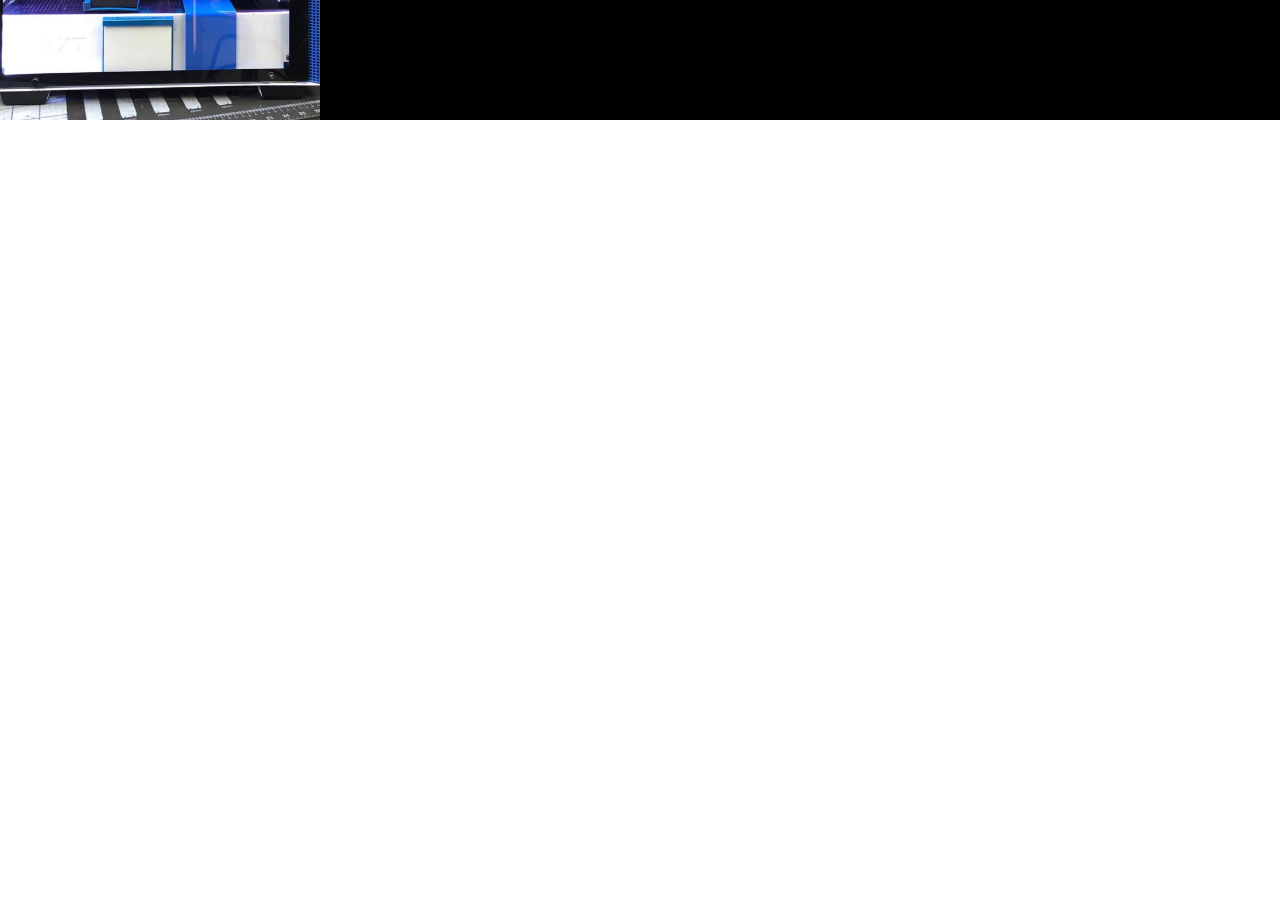
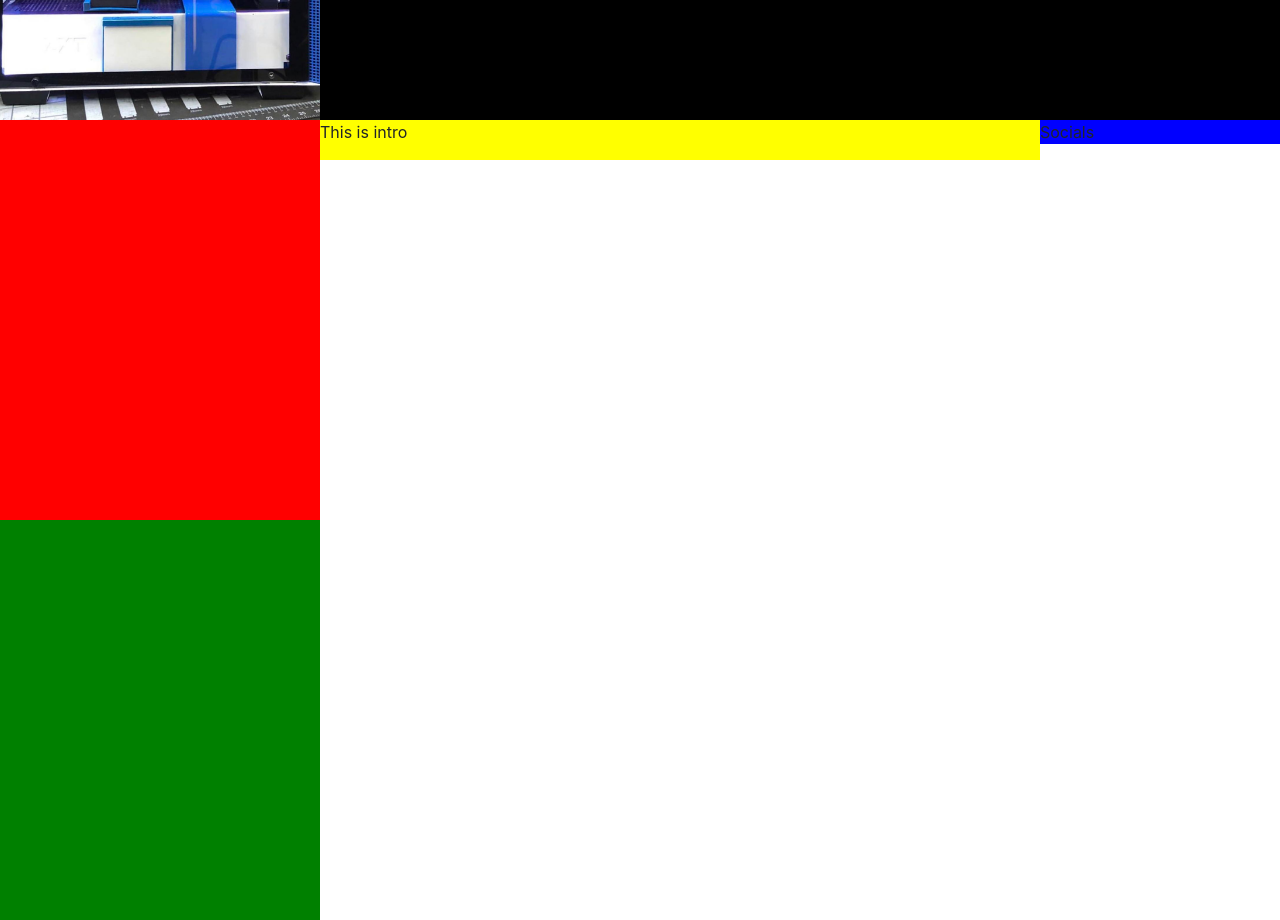
Before and after one commit to Ezyy/UserCentricFrontendMilestone, a plain HTML site: page index.html in a window 1280 px wide. Shown: the part 280-1200 px from the top of the page. Before the commit the page ends 800 px from the top, so only its background shows below. Drawn offline with nearby package versions, Linux system fonts and the light colour scheme; a web font is replaced by a local one.

Commit message:
Establishing layout of the page

```diff
--- a/assets/css/style.css
+++ b/assets/css/style.css
@@ -12,7 +12,7 @@ header {
     margin: 0;
 }
 
-.logo {
+.PC1 {
     background: url("../image/PC1.jpg");
     background-position: center;
     background-repeat: no-repeat;
@@ -51,3 +51,42 @@ header {
     background-size: cover;
     min-height: 300px;
 }
+
+/*  BODY    */
+
+.PC2 {
+    /*background: url("../image/PC1.jpg");*/
+    background-color: red;
+    background-position: center;
+    background-repeat: no-repeat;
+    background-size: cover;
+    min-height: 400px;
+}
+
+.PC3 {
+    /*background: url("../image/PC1.jpg");*/
+    background-color: green;
+    background-position: center;
+    background-repeat: no-repeat;
+    background-size: cover;
+    min-height: 400px;
+}
+
+.intro {
+    min-height: 400px;
+}
+
+.intro-background {
+    background-color: yellow;
+}
+
+.media p {
+    background-color: blue;
+    width: 100%;
+}
+
+/*  Footer  */
+
+.foot {
+    background-color: purple;
+}
--- a/index.html
+++ b/index.html
@@ -1,20 +1,13 @@
 <!DOCTYPE html>
 <html lang="en">
+
 <head>
 	<meta charset="UTF-8" />
 	<meta name="viewport" content="width=device-width, initial-scale=1.0" />
-    <link
-      rel="stylesheet"
-      href="https://cdn.jsdelivr.net/npm/bootstrap@4.5.3/dist/css/bootstrap.min.css"
-      integrity="sha384-TX8t27EcRE3e/ihU7zmQxVncDAy5uIKz4rEkgIXeMed4M0jlfIDPvg6uqKI2xXr2"
-      crossorigin="anonymous"
-    />
-    <link
-      rel="stylesheet"
-      href="https://use.fontawesome.com/releases/v5.15.1/css/all.css"
-      integrity="sha384-vp86vTRFVJgpjF9jiIGPEEqYqlDwgyBgEF109VFjmqGmIY/Y4HV4d3Gp2irVfcrp"
-      crossorigin="anonymous"
-    />
+	<link rel="stylesheet" href="https://cdn.jsdelivr.net/npm/bootstrap@4.5.3/dist/css/bootstrap.min.css"
+		integrity="sha384-TX8t27EcRE3e/ihU7zmQxVncDAy5uIKz4rEkgIXeMed4M0jlfIDPvg6uqKI2xXr2" crossorigin="anonymous" />
+	<link rel="stylesheet" href="https://use.fontawesome.com/releases/v5.15.1/css/all.css"
+		integrity="sha384-vp86vTRFVJgpjF9jiIGPEEqYqlDwgyBgEF109VFjmqGmIY/Y4HV4d3Gp2irVfcrp" crossorigin="anonymous" />
 	<link rel="stylesheet" href="assets/css/style.css" type="text/css" />
 	<title>PC Build</title>
 </head>
@@ -22,7 +15,7 @@
 <body>
 	<header>
 		<div class="row no-gutters">
-        <a href="index.html" class="col-md-3 logo"></a>
+			<a href="index.html" class="col-md-3 PC1"></a>
 			<div class="col-md-9">
 				<div class="row no-gutters">
 					<div class="col menu">
@@ -45,7 +38,33 @@
 			</div>
 		</div>
 	</header>
-    <section></section>
-    <footer></footer>
+	<section class="intro">
+		<div class="row no-gutters">
+			<a href="index.html" class="col-md-3 PC2"></a>
+			<div class="col-md-9">
+				<div class="row no-gutters">
+					<div class="col-sm-9 intro-background">
+						<p>This is intro</p>
+					</div>
+					<div class="col-sm-3 media">
+						<p>Socials</p>
+					</div>
+				</div>
+			</div>
+		</div>
+	</section>
+	<section>
+		<div class="row no-gutters">
+			<a href="index.html" class="col-md-3 PC3"></a>
+			<div class="col-md-9">
+				<div class="row no-gutters">
+					<a href="#" class="col-sm-12 foot"></a>
+				</div>
+			</div>
+		</div>
+	</section>
+	<footer class="container-fluid">
+	</footer>
 </body>
+
 </html>
```
Lines whose indentation alone changed are shown as unchanged.
